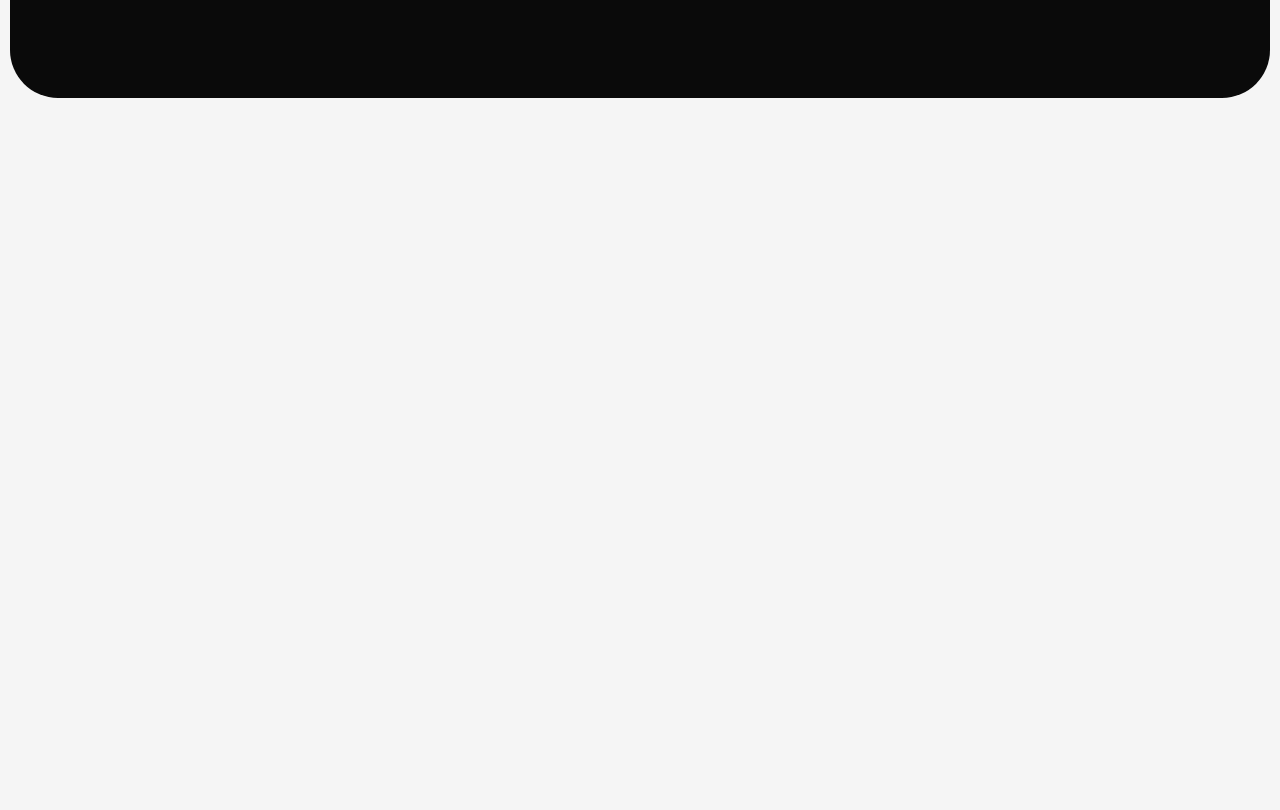
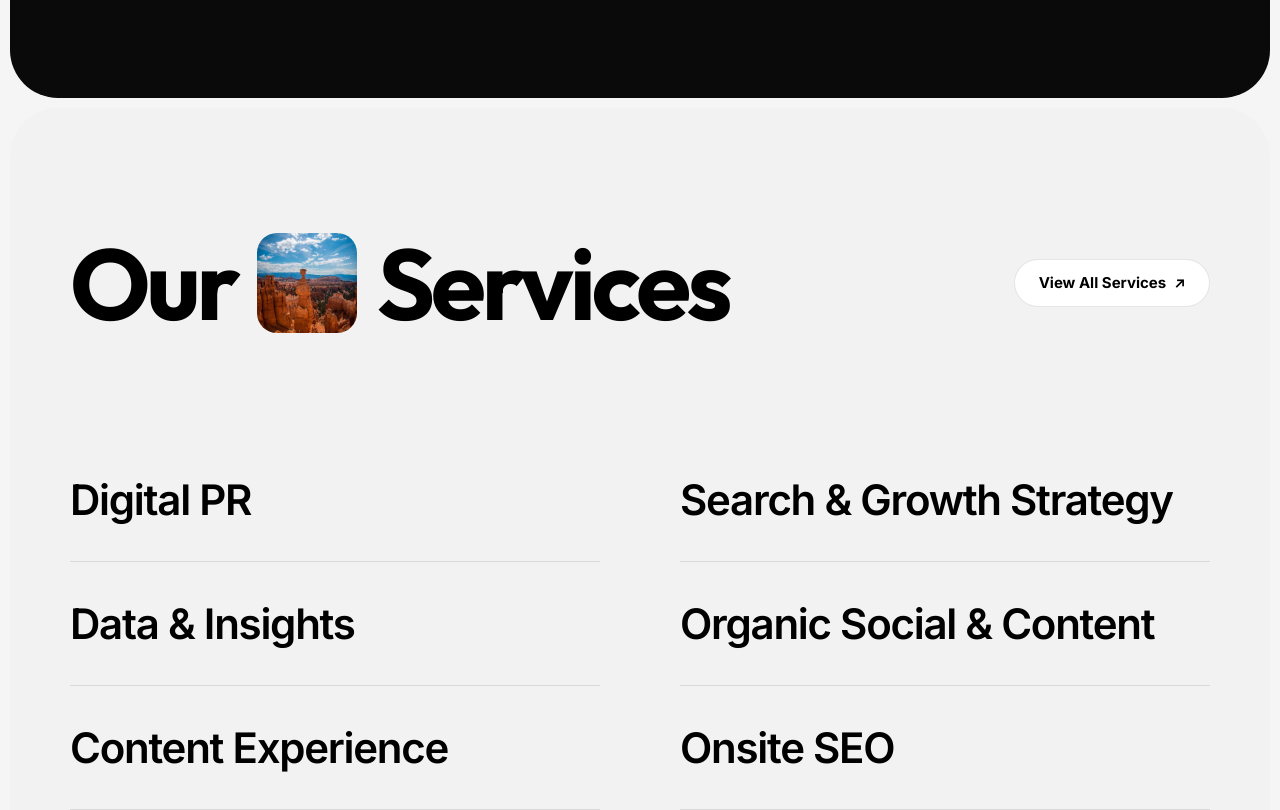
Before and after one commit to shuvo794/riseatseven, a Next.js app: page / in a window 1280 px wide. Shown: the part 6915-7725 px from the top of the page. Before the commit the page ends 7023 px from the top, so only its background shows below. Built offline with nearby package versions, Linux system fonts and the light colour scheme.

Commit message:
feat: implement interactive OurServices component and integrate it into the homepage

```diff
--- a/app/page.tsx
+++ b/app/page.tsx
@@ -3,6 +3,7 @@ import Navbar from "@/components/Navbar";
 import Hero from "@/components/Hero";
 import DrivingDemand from "@/components/DrivingDemand";
 import FeaturedWork from "@/components/FeaturedWork";
+import OurServices from "@/components/OurServices";
 import Awards from "@/components/Awards";
 import Expertise from "@/components/Expertise";
 import Legacy from "@/components/Legacy";
@@ -17,6 +18,7 @@ export default function Home() {
       <Hero />
       <DrivingDemand />
       <FeaturedWork />
+      <OurServices />
       {/* <Awards />
       <Expertise />
       <Legacy />
--- /dev/null
+++ b/components/OurServices.tsx
@@ -0,0 +1,140 @@
+"use client";
+import React, { useState } from "react";
+import { motion, AnimatePresence } from "framer-motion";
+import Image from "next/image";
+
+const services = [
+  { id: 1, name: "Digital PR", image: "/images/1.jpg" },
+  { id: 2, name: "Search & Growth Strategy", image: "/images/2.jpg" },
+  { id: 3, name: "Data & Insights", image: "/images/3.jpg" },
+  { id: 4, name: "Organic Social & Content", image: "/images/4.jpg" },
+  { id: 5, name: "Content Experience", image: "/images/5.jpg" },
+  { id: 6, name: "Onsite SEO", image: "/images/7.jpg" }, // 6.jpg was missing
+];
+
+export default function OurServices() {
+  const [hoveredService, setHoveredService] = useState<number | null>(null);
+
+  return (
+    <section
+      style={{
+        backgroundColor: "#f2f2f2",
+        borderRadius: "48px",
+        margin: "10px",
+        padding: "100px 60px",
+        color: "#000",
+        position: "relative"
+      }}
+    >
+      <div style={{ maxWidth: "1400px", margin: "0 auto" }}>
+
+        {/* Header */}
+        <div style={{ display: "flex", justifyContent: "space-between", alignItems: "center", marginBottom: "80px" }}>
+          <h2 style={{
+            fontSize: "clamp(60px, 8vw, 100px)",
+            fontWeight: "700",
+            letterSpacing: "-0.04em",
+            display: "flex",
+            alignItems: "center",
+            gap: "20px",
+            margin: 0,
+            fontFamily: "var(--font-display)"
+          }}>
+            Our
+            <div style={{
+              width: "100px",
+              height: "100px",
+              borderRadius: "20px",
+              overflow: "hidden",
+              position: "relative",
+              display: "inline-block"
+            }}>
+              <Image src="/images/829-600x600.jpg" alt="Team" fill style={{ objectFit: "cover" }} />
+            </div>
+            Services
+          </h2>
+
+          <button style={{
+            backgroundColor: "#fff",
+            padding: "12px 24px",
+            borderRadius: "100px",
+            border: "1px solid rgba(0,0,0,0.1)",
+            fontSize: "15px",
+            fontWeight: "700",
+            display: "flex",
+            alignItems: "center",
+            gap: "8px",
+            cursor: "pointer"
+          }}>
+            View All Services <span style={{ fontSize: "14px" }}>↗</span>
+          </button>
+        </div>
+
+        {/* Services Grid */}
+        <div style={{ display: "grid", gridTemplateColumns: "1fr 1fr", gap: "0 80px" }}>
+          {services.map((service, index) => (
+            <div
+              key={service.id}
+              onMouseEnter={() => setHoveredService(service.id)}
+              onMouseLeave={() => setHoveredService(null)}
+              style={{
+                borderBottom: "1px solid rgba(0,0,0,0.1)",
+                padding: "30px 0",
+                position: "relative",
+                cursor: "pointer"
+              }}
+            >
+              <h3 style={{
+                fontSize: "42px",
+                fontWeight: "600",
+                letterSpacing: "-0.03em",
+                margin: 0,
+                transition: "opacity 0.3s ease",
+                opacity: hoveredService === service.id ? 0 : 1
+              }}>
+                {service.name}
+              </h3>
+
+              {/* Hover Overlay Card */}
+              <AnimatePresence>
+                {hoveredService === service.id && (
+                  <motion.div
+                    initial={{ scale: 0.95, opacity: 0 }}
+                    animate={{ scale: 1, opacity: 1 }}
+                    exit={{ scale: 0.95, opacity: 0 }}
+                    transition={{ duration: 0.3, ease: "easeOut" }}
+                    style={{
+                      position: "absolute",
+                      left: "-20px",
+                      right: "-20px",
+                      top: "10px",
+                      bottom: "10px",
+                      borderRadius: "60px",
+                      overflow: "hidden",
+                      zIndex: 10,
+                      display: "flex",
+                      alignItems: "center",
+                      padding: "0 60px",
+                      backgroundColor: "#000"
+                    }}
+                  >
+                    <Image
+                      src={service.image}
+                      alt={service.name}
+                      fill
+                      style={{ objectFit: "cover", opacity: 0.6 }}
+                    />
+                    <div style={{ position: "relative", zIndex: 2, display: "flex", alignItems: "center", gap: "30px", color: "#fff" }}>
+                      <span style={{ fontSize: "80px", fontWeight: "300" }}>↗</span>
+                      <span style={{ fontSize: "60px", fontWeight: "700", letterSpacing: "-0.03em" }}>{service.name}</span>
+                    </div>
+                  </motion.div>
+                )}
+              </AnimatePresence>
+            </div>
+          ))}
+        </div>
+      </div>
+    </section>
+  );
+}
```
